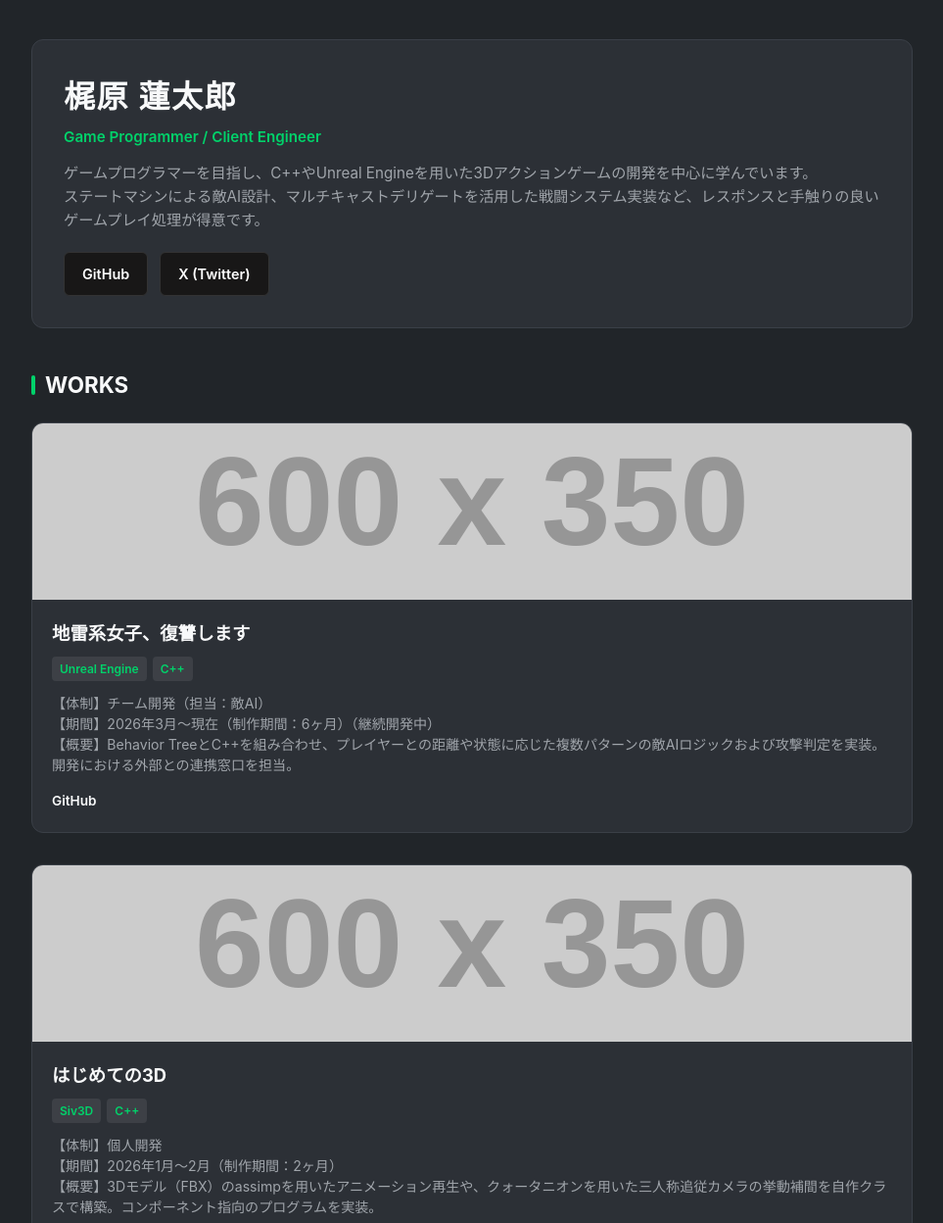
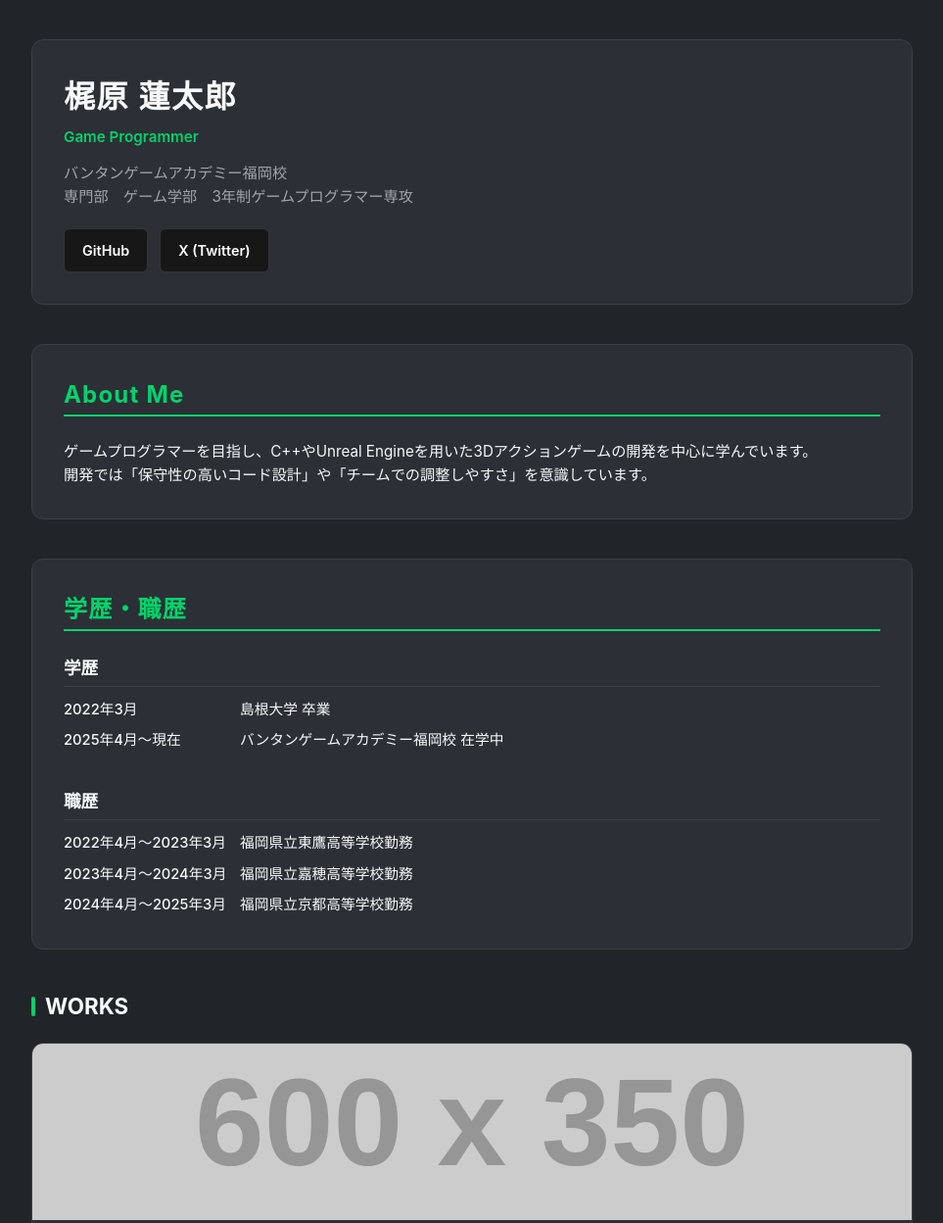
Before and after one commit to KR9827/Portfolio, a plain HTML site: page index.html in a window 1280 px wide. Shown: the top 1248 px of the page at 98% size, without its empty margins (158-1121 px from the left). Drawn offline with Linux system fonts and the light colour scheme; placeholder pictures from the web are drawn by us.

Commit message:
Update index.html

```diff
--- a/index.html
+++ b/index.html
@@ -60,6 +60,15 @@
                 margin-bottom: 12px;
             }
 
+            .profile-info h2 {
+                color: var(--accent-color);
+                font-size: 1.5rem;
+                font-weight: 700;
+                margin-bottom: 4px;
+                letter-spacing: 0.05em;
+                border-bottom: 2px solid var(--accent-color);
+            }
+
             .profile-info p {
                 color: var(--text-sub);
                 font-size: 0.95rem;
@@ -99,6 +108,52 @@
                 background-color: #181717;
                 color: #ffffff;
                 border: 1px solid #333;
+            }
+
+            .profile-info p.profile-text {
+                color: var(--text-main);
+                margin-top: 24px;
+            }
+
+            /* 学歴・職歴セクション全体のスタイル */
+            .history-section {
+                margin-top: 24px;
+            }
+
+            .history-sub-title {
+                font-size: 1.1rem;
+                font-weight: 700;
+                color: var(--text-main);
+                margin-bottom: 12px;
+                padding-bottom: 4px;
+                border-bottom: 1px solid var(--border-color);
+            }
+
+            .history-section + .history-section {
+                margin-top: 36px;
+            }
+
+            .history-list {
+                display: flex;
+                flex-direction: column;
+                gap: 8px;
+            }
+
+            .history-item {
+                display: flex;
+                font-size: 0.92rem;
+                color: var(--text-main);
+            }
+
+            .history-data {
+                width: 180px;
+                flex-shrink: 0;
+                color: var(--text-main);
+                font-weight: 500;
+            }
+
+            .history-content {
+                flex-grow: 1;
             }
 
             /* セクションタイトル */
@@ -158,6 +213,7 @@
                 font-size: 1.15rem;
                 font-weight: 700;
                 margin-bottom: 8px;
+                border-bottom: 1px solid var(--border-color);
             }
 
             .work-tags {
@@ -218,10 +274,10 @@
              <header>
                 <div class="profile-info">
                     <h1>梶原 蓮太郎</h1>
-                    <div class="title">Game Programmer / Client Engineer</div>
+                    <div class="title">Game Programmer</div>
                     <p>
-                        ゲームプログラマーを目指し、C++やUnreal Engineを用いた3Dアクションゲームの開発を中心に学んでいます。<br>
-                        ステートマシンによる敵AI設計、マルチキャストデリゲートを活用した戦闘システム実装など、レスポンスと手触りの良いゲームプレイ処理が得意です。
+                        バンタンゲームアカデミー福岡校<br>
+                        専門部　ゲーム学部　3年制ゲームプログラマー専攻
                     </p>
                 </div>
 
@@ -233,6 +289,54 @@
                     <a href="https://x.com/kr9827" target="_blank" class="btn btn-x">
                         <span>X (Twitter)</span>
                     </a>
+                </div>
+            </header>
+
+            <header>
+                <div class="profile-info">
+                    <h2>About Me</h2>
+                    <p class="profile-text">
+                        ゲームプログラマーを目指し、C++やUnreal Engineを用いた3Dアクションゲームの開発を中心に学んでいます。<br>
+                        開発では「保守性の高いコード設計」や「チームでの調整しやすさ」を意識しています。
+                    </p>
+                </div>
+            </header>
+
+            <header class="history-header">
+                <div class="profile-info">
+                    <h2>学歴・職歴</h2>
+
+                    <div class="history-section">
+                        <h3 class="history-sub-title">学歴</h3>
+                        <div class="history-list">
+                            <div class="history-item">
+                                <span class="history-data">2022年3月</span>
+                                <span class="history-content">島根大学 卒業</span>
+                            </div>
+                            <div class="history-item">
+                                <span class="history-data">2025年4月～現在</span>
+                                <span class="history-content">バンタンゲームアカデミー福岡校 在学中</span>
+                            </div>
+                        </div>
+                    </div>
+
+                    <div class="history-section">
+                        <h3 class="history-sub-title">職歴</h3>
+                        <div class="history-list">
+                            <div class="history-item">
+                                <span class="history-data">2022年4月～2023年3月</span>
+                                <span class="history-content">福岡県立東鷹高等学校勤務</span>
+                            </div>
+                            <div class="history-item">
+                                <span class="history-data">2023年4月～2024年3月</span>
+                                <span class="history-content">福岡県立嘉穂高等学校勤務</span>
+                            </div>
+                            <div class="history-item">
+                                <span class="history-data">2024年4月～2025年3月</span>
+                                <span class="history-content">福岡県立京都高等学校勤務</span>
+                            </div>
+                        </div>
+                    </div>
                 </div>
             </header>
 
@@ -253,9 +357,9 @@
                                 <span class="tag">C++</span>
                             </div>
                             <p class="work-desc">
-                                【体制】チーム開発（担当：敵AI）<br>
-                                【期間】2026年3月～現在（制作期間：6ヶ月）（継続開発中）<br>
-                                【概要】Behavior TreeとC++を組み合わせ、プレイヤーとの距離や状態に応じた複数パターンの敵AIロジックおよび攻撃判定を実装。開発における外部との連携窓口を担当。
+                                【ジャンル】3Dアクション（チーム開発 / 担当：敵AI）<br>
+                                【開発期間】2026年3月～現在（制作期間：6ヶ月）（継続開発中）<br>
+                                【概要】地雷系女子が、浮気した彼氏と浮気相手に復讐する3Dアクションゲーム
                             </p>
                             <div class="work-links">
                                 <a href="https://github.com/..." target="_blank" class="work-link">GitHub</a>
@@ -273,9 +377,9 @@
                                 <span class="tag">C++</span>
                             </div>
                             <p class="work-desc">
-                                【体制】個人開発<br>
-                                【期間】2026年1月～2月（制作期間：2ヶ月）<br>
-                                【概要】3Dモデル（FBX）のassimpを用いたアニメーション再生や、クォータニオンを用いた三人称追従カメラの挙動補間を自作クラスで構築。コンポーネント指向のプログラムを実装。
+                                【ジャンル】3Dアクション（個人開発）<br>
+                                【開発期間】2026年1月～2月（制作期間：2ヶ月）<br>
+                                【概要】弱攻撃や強攻撃によるコンボ攻撃を駆使し、制限時間内に岩を破壊するゲーム。
                             </p>
                             <div class="work-links">
                                 <a href="https://github.com/KR9827/3DWorld" target="_blank" class="work-link">GitHub</a>
@@ -293,9 +397,9 @@
                                 <span class="tag">C#</span>
                             </div>
                             <p class="work-desc">
-                                【体制】個人開発<br>
-                                【期間】2025年8月～9月（制作期間：2ヶ月）<br>
-                                【概要】探索、謎解き、戦闘要素を取り入れたトップダウン型アクションゲーム。Unityでのゲームループ構築を学ぶ目的で作成し、敵の接近判定や攻撃ロジック、プレイヤーの移動制御をC#で実装。ゲームとして1つの遊べる形に完成させることを重視した。
+                                【ジャンル】トップダウン型2Dアクション（個人開発）<br>
+                                【開発期間】2025年8月～9月（制作期間：2ヶ月）<br>
+                                【概要】探索、謎解き、戦闘要素を取り入れたトップダウン型アクションゲーム。
                             </p>
                             <div class="work-links">
                                 <a href="https://github.com/KR9827/TopDownAction" target="_blank" class="work-link">GitHub</a>
@@ -313,9 +417,9 @@
                                 <span class="tag">C++</span>
                             </div>
                             <p class="work-desc">
-                                【体制】個人開発<br>
-                                【期間】2025年5月～6月（制作期間：2ヶ月）<br>
-                                【概要】DxLibを用いたC++の基礎力向上プロジェクト。2Dオブジェクト同士の当たり判定（AABB）や、ステートパターンによるシーン遷移管理やターンの制御。
+                                【ジャンル】ターン制コマンドバトル（個人開発）<br>
+                                【開発期間】2025年5月～6月（制作期間：2ヶ月）<br>
+                                【概要】パリィやクリティカル、回避など、アクション要素もあるコマンドバトルのゲーム。
                             </p>
                             <div class="work-links">
                                 <a href="https://github.com/KR9827/Container-VS-Box" target="_blank" class="work-link">GitHub</a>
@@ -333,9 +437,9 @@
                                 <span class="tag">C++</span>
                             </div>
                             <p class="work-desc">
-                                【体制】個人開発<br>
-                                【期間】2025年10月～11月制作期間：1ヶ月半<br>
-                                【概要】
+                                【ジャンル】出荷回避リアクションアクション（個人開発）<br>
+                                【開発期間】2025年10月～11月制作期間：1ヶ月半<br>
+                                【概要】農夫の思考アイコンに対応したキーを入力し、好感度を上げて出荷を回避するゲーム。
                             </p>
                             <div class="work-links">
                                 <a href="https://github.com/KR9827/Pig-sGreatHappinessStrategy" target="_blank" class="work-link">GitHub</a>
```
